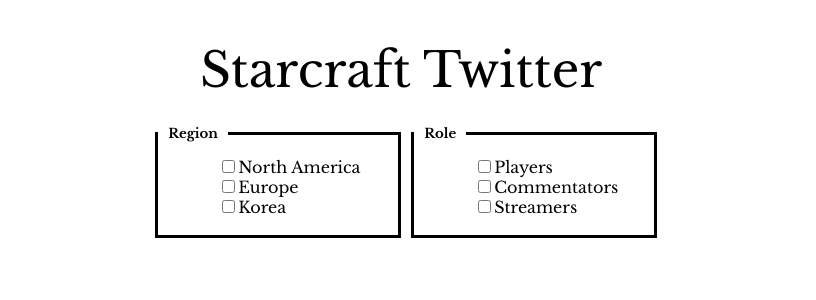
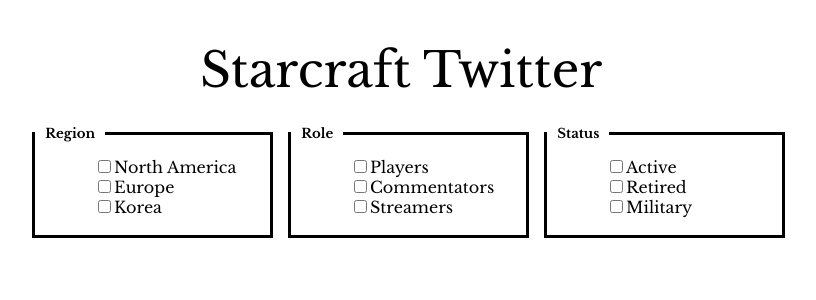
Before and after one commit to KeevanDance/starcraft-twitter, a React (Create React App) app: page / in a window 1280 px wide. Shown: the top 300 px of the page, without its empty margins (239-1055 px from the left). Built offline with nearby package versions, Linux system fonts and the light colour scheme.

Commit message:
Add Status filter and file.

```diff
--- a/src/components/Header.js
+++ b/src/components/Header.js
@@ -1,7 +1,9 @@
 import React from 'react'
+import styled from 'styled-components'
+
 import Region from './Region'
 import Role from './Role'
-import styled from 'styled-components'
+import Status from './Status'
 
 const FilterContent = styled.div`
   display: flex;
@@ -13,6 +15,7 @@
     <FilterContent>
       <Region />
       <Role />
+      <Status />
     </FilterContent>
   )
 }
--- /dev/null
+++ b/src/components/Status.js
@@ -0,0 +1,36 @@
+import React from 'react'
+import FilterBox from './FilterBox'
+
+class Status extends React.Component {
+  state = {
+  active: false,
+  retired: false,
+  military: false,
+}
+
+onToggle = (e) => {
+  const { name } = e.target;
+  this.setState((prevState) => ({ [name]: !prevState[name] }))
+}
+
+render() {
+  return (
+    <FilterBox title="Status">
+      <label htmlFor="active">
+        <input id="active" type="checkbox" checked={this.state.active} onChange={this.onToggle} name="active" />
+        Active
+      </label>
+      <label htmlFor="retired">
+        <input id="retired" type="checkbox" checked={this.state.retired} onChange={this.onToggle} name="retired" />
+        Retired
+      </label>
+      <label htmlFor="military">
+        <input id="military" type="checkbox" checked={this.state.military} onChange={this.onToggle} name="military" />
+        Military
+      </label>
+    </FilterBox>
+    )
+  }
+}
+
+export default Status;
```
Also changed, not shown: src/components/Type.js (added).
